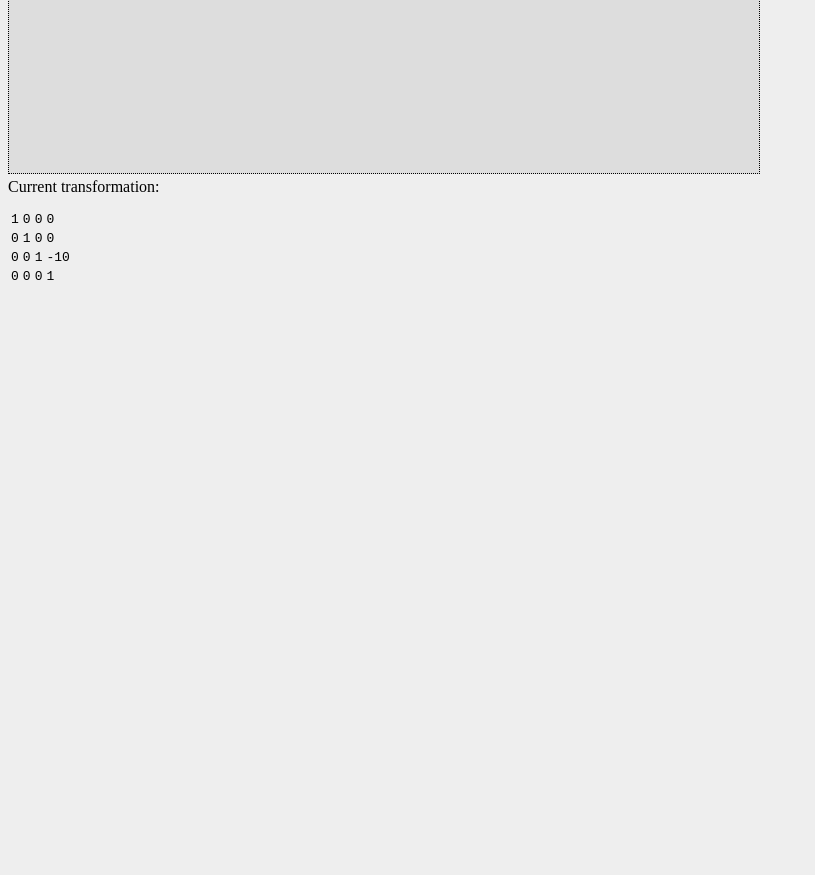
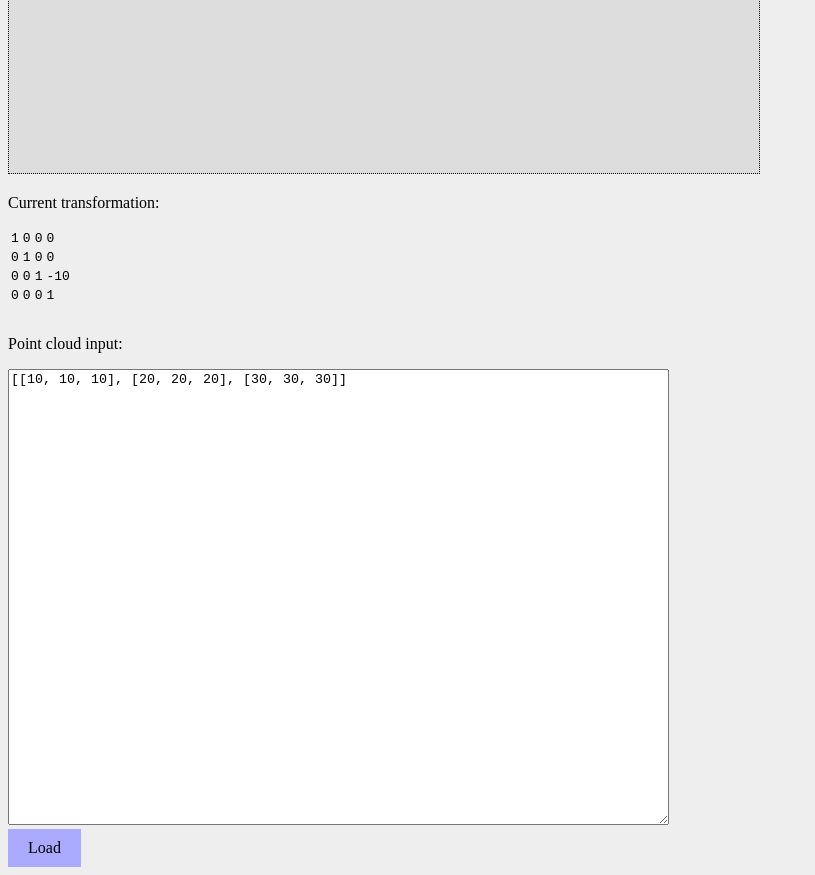
Before and after one commit to cohnt/Point-Cloud-Renderer, a plain HTML site: page index.html in a window 1280 px wide. Shown: the part 586-1461 px from the top of the page, without its empty margins (0-815 px from the left). Before the commit the page ends 886 px from the top, so only its background shows below. Drawn offline with Linux system fonts and the light colour scheme.

Commit message:
Manually load in new point clouds.

```diff
--- a/index.html
+++ b/index.html
@@ -5,8 +5,9 @@
 		<link rel="stylesheet" href="./style.css">
 	</head>
 	<body>
+		<div>
 			<canvas id="screen" width="750px" height="750px"></canvas><br>
-		Current transformation:
+			<p>Current transformation:</p>
 			<pre><table id="currentTransformation">
 				<tr>
 					<td id="r0c0">1</td>
@@ -33,6 +34,12 @@
 					<td id="r3c3">1</td>
 				</tr>
 			</table></pre>
+		</div>
+		<div style="vertical-align: top;">
+			<p>Point cloud input:</p>
+			<textarea id="pointCloud" cols="80" rows="30">[[10, 10, 10], [20, 20, 20], [30, 30, 30]]</textarea><br>
+			<div id="newPC">Load</div>
+		</div>
 		<script type="text/javascript" src="./script.js"></script>
 	</body>
 </html>
--- a/style.css
+++ b/style.css
@@ -8,3 +8,8 @@ canvas {
 	border: 1px dotted black;
 	background-color: #dddddd;
 }
+
+div#newPC {
+	padding: 10px 20px;
+	background-color: #aaaaff;
+}
```
Lines whose indentation alone changed are shown as unchanged.
